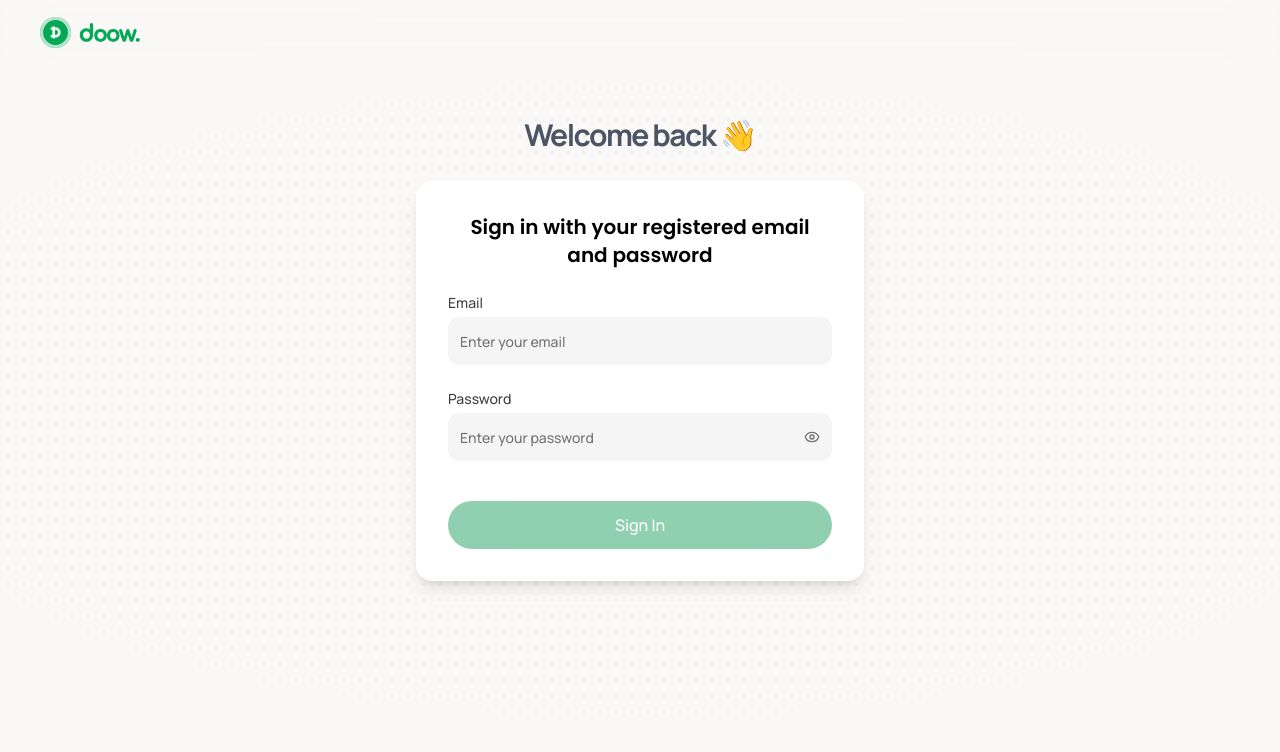
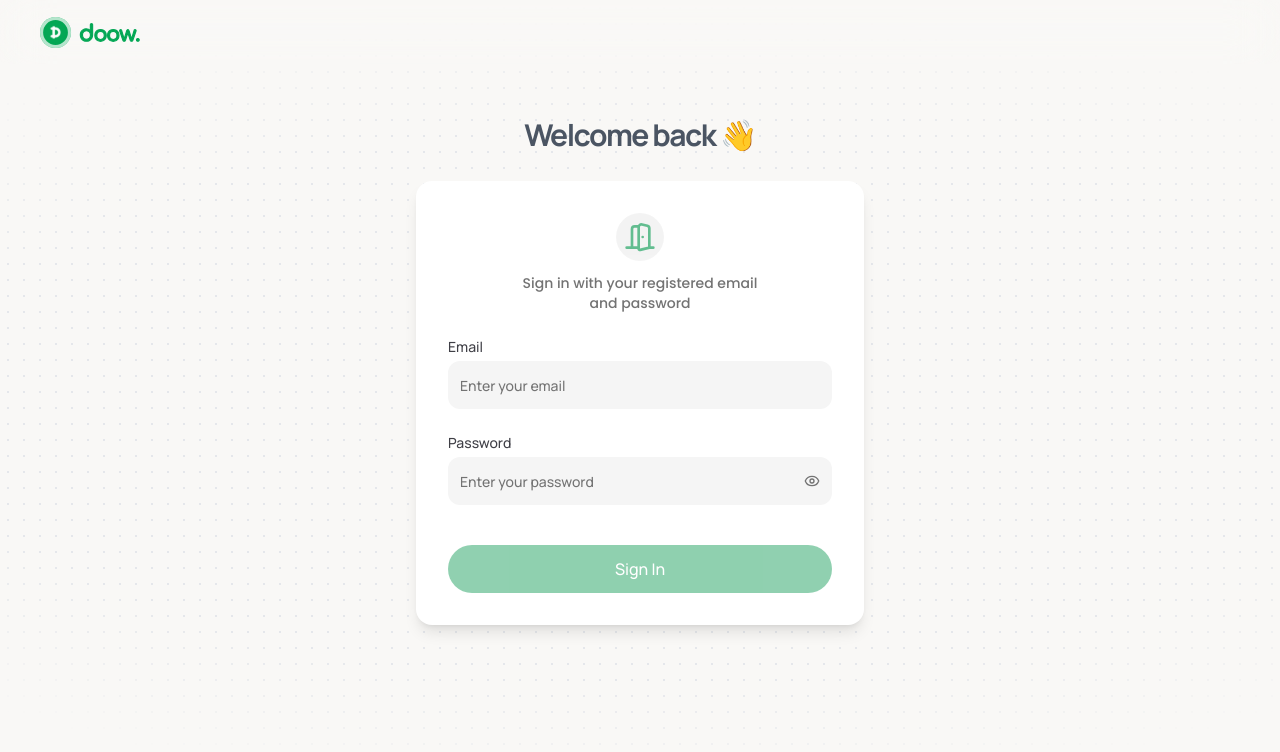
Before and after one commit to Doow-Dev/doow-web, a Next.js app: page /signin in a window 1280 px wide. Shown: the top 752 px of the page. Built offline with nearby package versions, Linux system fonts and the light colour scheme.

Commit message:
Update AboutUs, ContactUs, and SignInPage  with improved text and icon

```diff
--- a/src/app/about_us/page.tsx
+++ b/src/app/about_us/page.tsx
@@ -18,7 +18,7 @@ export default function AboutUs() {
       <MaxWidthWrapper className="relative py-20">
         <AboutWrapper>
           <AboutSection>
-              <AboutTitle>The nightmare of company spend</AboutTitle>
+            <AboutTitle>Who is building Doow?</AboutTitle>
             <AboutBody>
               Managing company spend is a nightmare!.
               Banking accounts, corporate cards, reconciliation, accounting, and
@@ -29,10 +29,6 @@ export default function AboutUs() {
               from and going. This is where Doow comes in.
               Doow connects all your financial dots and platforms!
             </AboutBody>
-          </AboutSection>
-
-          <AboutSection>
-            <AboutTitle>Doow is here!</AboutTitle>
             <AboutBody>
               At Doow, we’re renovating the way companies receive and spend
               money globally.
@@ -43,10 +39,6 @@ export default function AboutUs() {
               decision makers can easily analyze patterns and make data informed
               decisions in real time.
             </AboutBody>
-          </AboutSection>
-
-          <AboutSection>
-            <AboutTitle>Who is building Doow?</AboutTitle>
             <AboutBody>
               We are a team of dreamers, doers and professionals with an
               outstanding record of building software in financial services and
--- a/src/app/contact_us/page.tsx
+++ b/src/app/contact_us/page.tsx
@@ -11,7 +11,7 @@ import { Input } from "@/components/ui/input";
 import { Textarea } from "@/components/ui/textarea";
 import { Button } from "@/components/ui/button";
 import { Dialog, DialogContent, DialogDescription, DialogHeader, DialogTitle } from "@/components/ui/dialog";
-import { BadgeCheck, Mail } from "lucide-react";
+import { BadgeCheck, Mail, Phone } from "lucide-react";
 import { MaxWidthWrapper } from "@/components/ui/max-width-wrapper";
 import { Poppins } from "next/font/google";
 
@@ -57,9 +57,15 @@ export default function ContactUs() {
 
         <MaxWidthWrapper className="relative py-20">
             <div className="text-left w-full max-w-md md:max-w-lg mx-auto  bg-white p-12 rounded-2xl shadow-lg">
-                <h2 className={`${poppins.className} text-center font-semibold  text-xl text-black`}>
+                {/* <h2 className={`${poppins.className} text-center font-semibold  text-xl text-black`}>
                     Provide your additional details and drop <br /> us a message anytime
-                </h2>
+                </h2> */}
+                <div className="opacity-70 bg-doow_card text-doow_primary p-2 rounded-full w-fit mx-auto">
+                    <Phone className="h-8 w-8"/>
+                </div>
+                <p className={`${poppins.className} text-center text-sm text-muted-foreground mt-3`}>
+                    Provide your additional details and drop <br /> us a message anytime
+                </p>
                 <div className="mt-6">
                     <Form {...contactUsForm}>
                         <form
--- a/src/app/signin/page.tsx
+++ b/src/app/signin/page.tsx
@@ -4,7 +4,7 @@ import { MaxWidthWrapper } from "@/components/ui/max-width-wrapper";
 import { Input } from "@/components/ui/input";
 import { Button } from "@/components/ui/button";
 import { toast } from "react-hot-toast"; // Use react-hot-toast
-import { Eye, EyeOff } from "lucide-react"
+import { DoorOpen, Eye, EyeOff } from "lucide-react"
 import { DoowLogo } from "@/components/layout/components/doow_logo";
 import { Poppins } from "next/font/google";
 
@@ -49,8 +49,14 @@ export default function SignInPage() {
           </div>
           <div className="w-full max-w-md bg-white p-8 rounded-2xl shadow-lg mx-auto items-center mt-6">
             <div className="text-center">
-              <p className={`${poppins.className} text-center font-semibold font-inter text-xl text-black`}>
+              {/* <p className={`${poppins.className} text-center font-semibold font-inter text-xl text-black`}>
                   Sign in with your registered email <br/> and password
+              </p> */}
+              <div className="opacity-70 bg-doow_card text-doow_primary p-2 rounded-full w-fit mx-auto ">
+                <DoorOpen className="h-8 w-8"/>
+              </div>
+              <p className={`${poppins.className} text-sm text-muted-foreground mt-3`}>
+                Sign in with your registered email <br/> and password
               </p>
             </div>
             <form className="mt-6" onSubmit={handleSubmit}>
```
Lines whose indentation alone changed are shown as unchanged.
